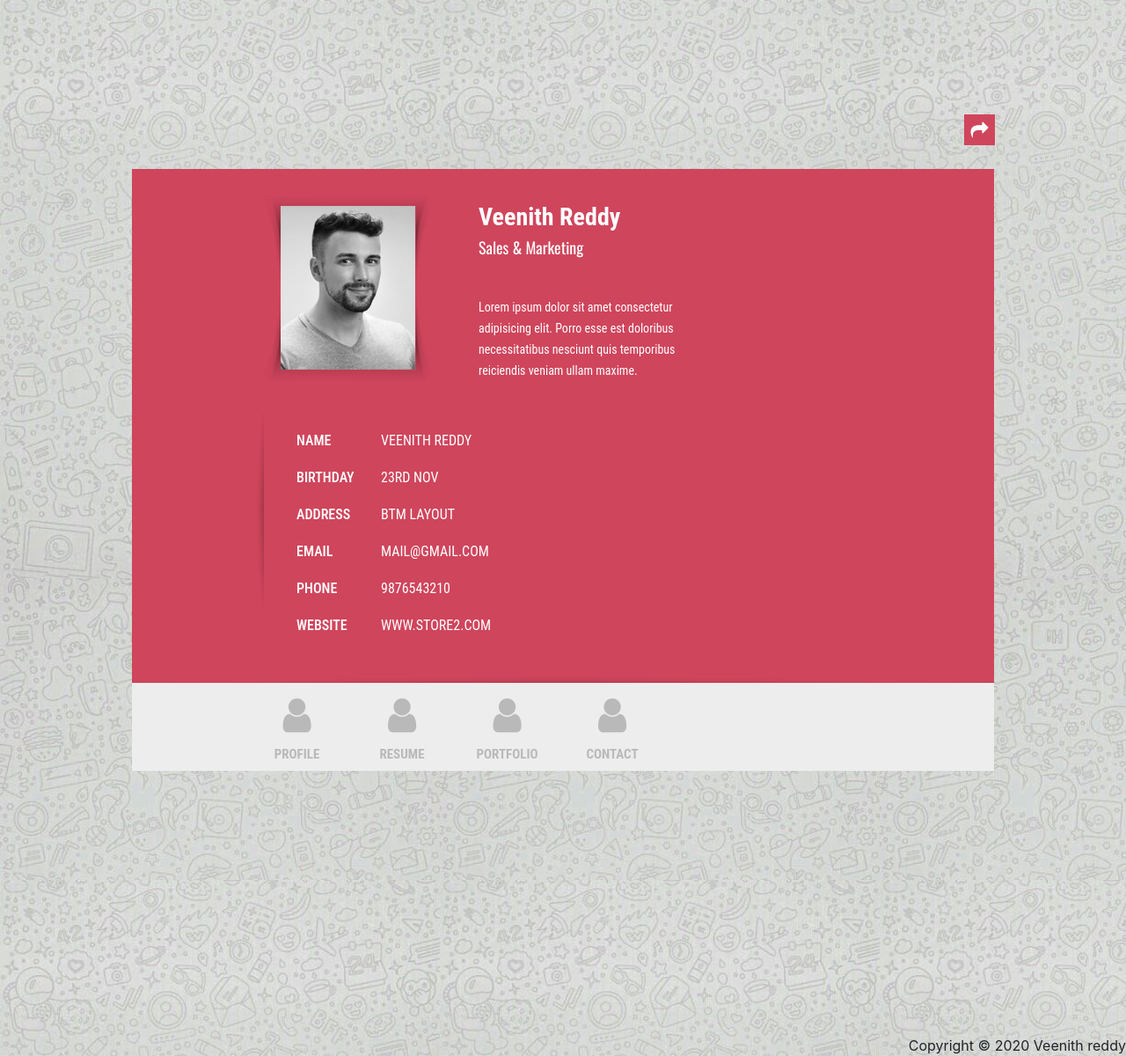
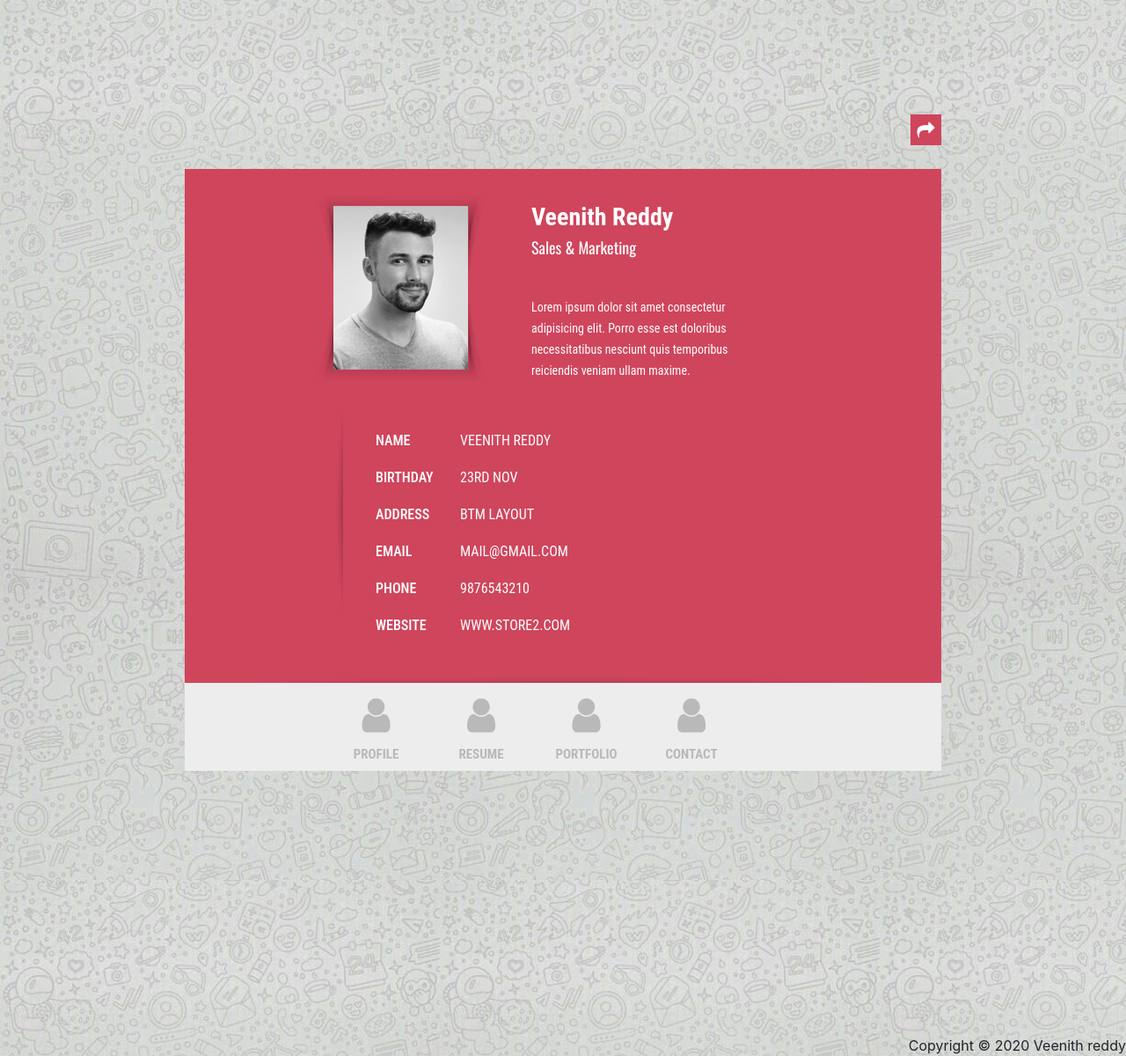
Before and after one commit to veenithcw/portfoliovcw, a plain HTML site: page index.html in a window 1280 px wide. Shown: the whole page at 88% size. Drawn offline with nearby package versions, Linux system fonts and the light colour scheme; files whose address does not match are found by name.

Commit message:
portfolio-Basic

```diff
--- a/css/style.css
+++ b/css/style.css
@@ -12,8 +12,8 @@ body {
 
     padding-left: 130px;
     padding-right: 130px;
-    margin-left: 150px;
-    margin-right: 150px;
+    margin-left: 210px;
+    margin-right: 210px;
 }
 
 .about{
@@ -65,7 +65,7 @@ body {
     margin-top:20px;
     width:310px;
     min-height:230px;
-    margin-left:10px;
+    margin-left:40px;
     background: url(..//img/personal-info-sep.png) no-repeat
     left top;
     padding: 20px 0 19px 40px;
@@ -109,7 +109,7 @@ span.social-text{
     position: absolute;
     right:0px;
     color:white;
-    padding: 120px 149px;
+    padding: 120px 210px;
     font-size: 22px;
     cursor: pointer;
     top:10px;
@@ -142,10 +142,10 @@ ul.socialicons{
     height: 100px;
     background-color: #ededed;
     position: relative;
-    padding-left:130px ;
+    padding-left:160px ;
     padding-right: 130px;
-    margin-left: 150px;
-    margin-right: 150px;
+    margin-left: 210px;
+    margin-right: 210px;
 
 }
 
```
